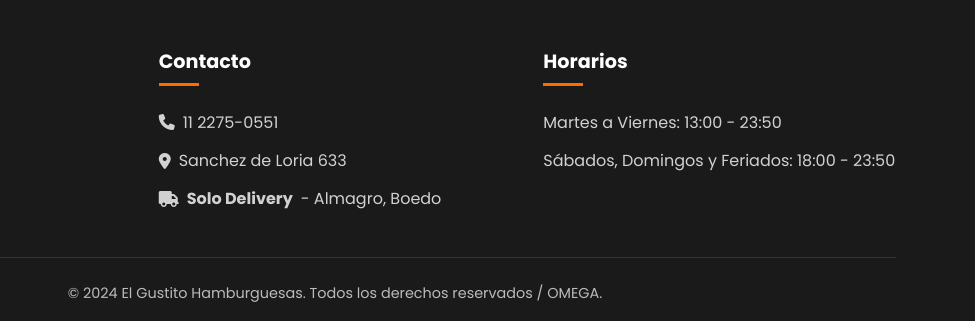
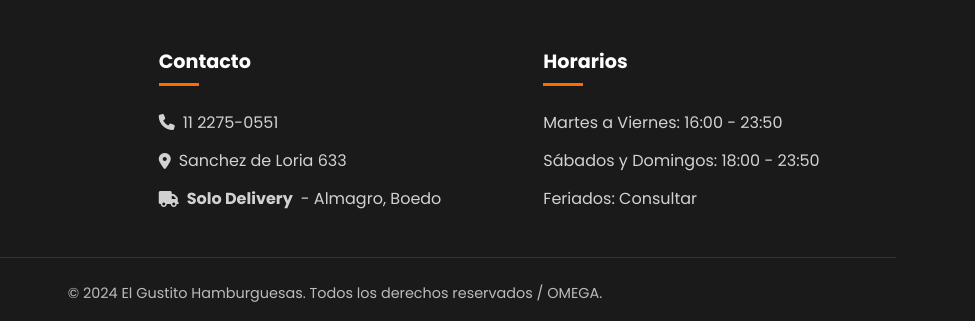
Before and after one commit to omega-ar/gustito.burguer, a plain HTML site: page index.html in a window 1280 px wide. Shown: the part 3409-3730 px from the top of the page, 305-1280 px from the left. Drawn offline with Linux system fonts and the light colour scheme.

Commit message:
Cambio horario de atencion

```diff
--- a/index.html
+++ b/index.html
@@ -540,8 +540,9 @@
 
         <div class="footer-hours">
           <h4>Horarios</h4>
-          <p>Martes a Viernes: 13:00 - 23:50</p>
-          <p>Sábados, Domingos y Feriados: 18:00 - 23:50</p>
+          <p>Martes a Viernes: 16:00 - 23:50</p>
+          <p>Sábados y Domingos: 18:00 - 23:50</p>
+          <p>Feriados: Consultar</p>
         </div>
       </div>
 
```
Also changed, not shown: pedidos.html (+2 -1 lines).
